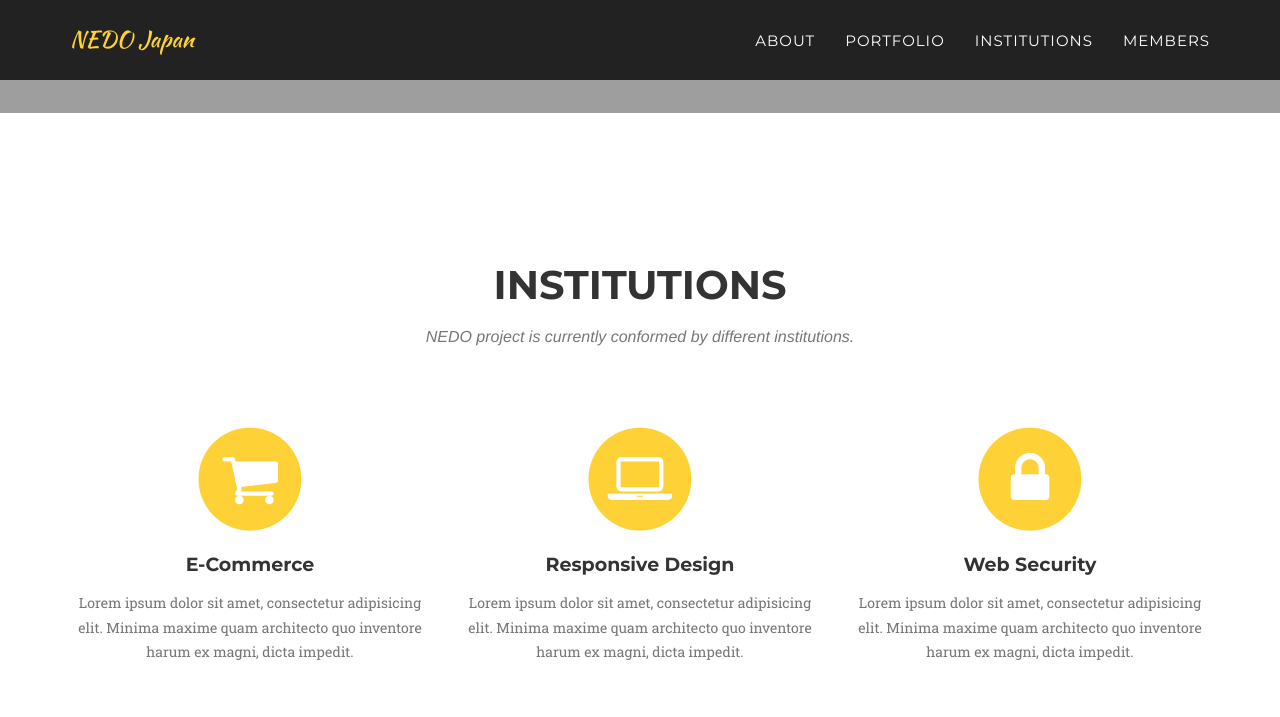
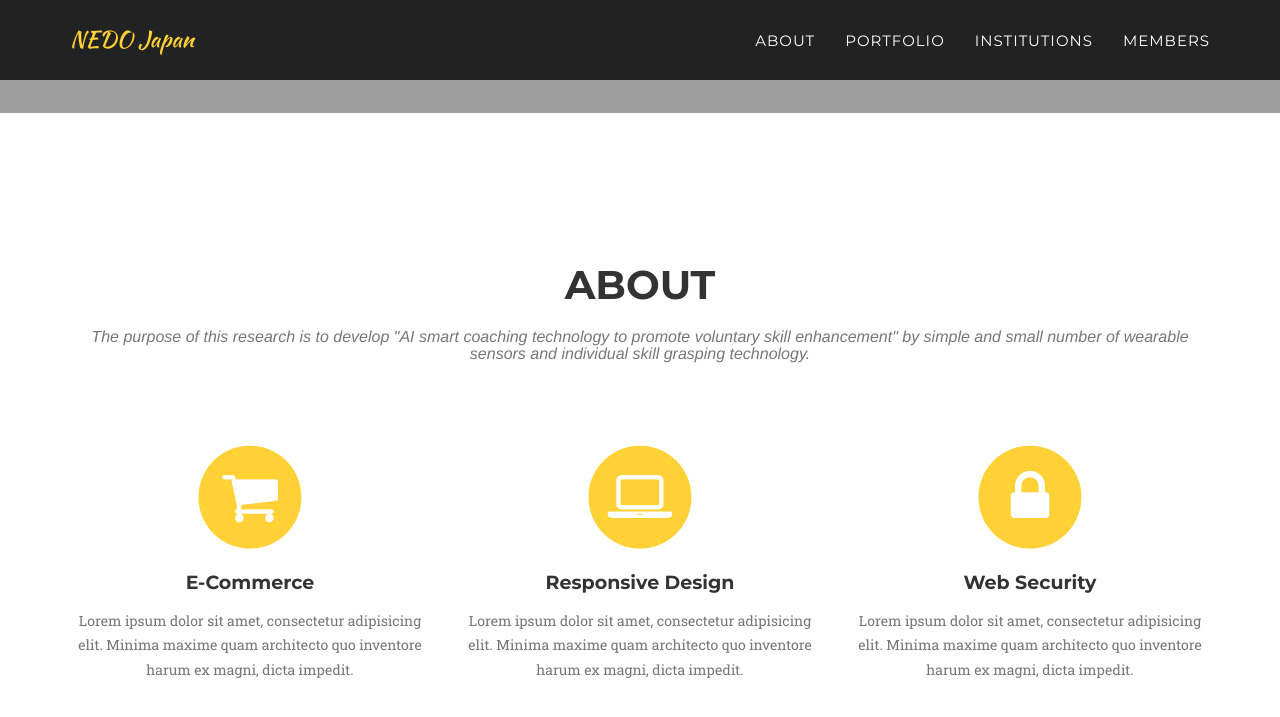
Before and after one commit to nedojp/nedojp.github.io, a Jekyll site: the page built from index.html, in a window 1280 px wide and 900 px high, scrolled down 645 px. Shown: the top 717 px of the window. Built offline with Jekyll 4.4.1, drawn with Linux system fonts in a browser that asks for light colours; some web fonts are replaced.

Commit message:
update about

```diff
--- a/_includes/about.html
+++ b/_includes/about.html
@@ -3,8 +3,8 @@
     <div class="container">
         <div class="row">
             <div class="col-lg-12 text-center">
-                <h2 class="section-heading">Institutions</h2>
-                <h3 class="section-subheading text-muted">NEDO project is currently conformed by different institutions.</h3>
+                <h2 class="section-heading">About</h2>
+                <h3 class="section-subheading text-muted">The purpose of this research is to develop "AI smart coaching technology to promote voluntary skill enhancement" by simple and small number of wearable sensors and individual skill grasping technology.</h3>
             </div>
         </div>
         <div class="row text-center">
--- a/_includes/header.html
+++ b/_includes/header.html
@@ -46,7 +46,7 @@
             <div class="intro-text">
                 <div class="intro-lead-in">Welcome to NEDO members page!</div>
                 <div class="intro-heading">It's Nice To Meet You</div>
-                <a href="#institutions" class="page-scroll btn btn-xl">Tell Me More</a>
+                <a href="#about" class="page-scroll btn btn-xl">Tell Me More</a>
             </div>
         </div>
     </header>
```
